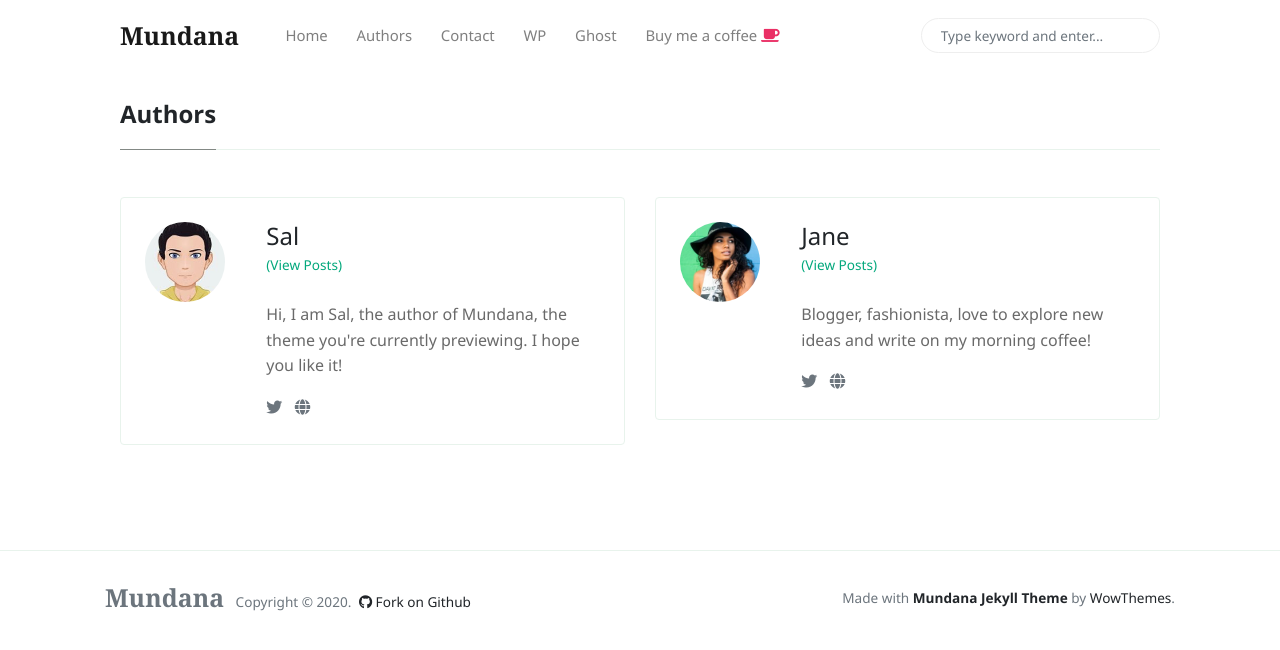
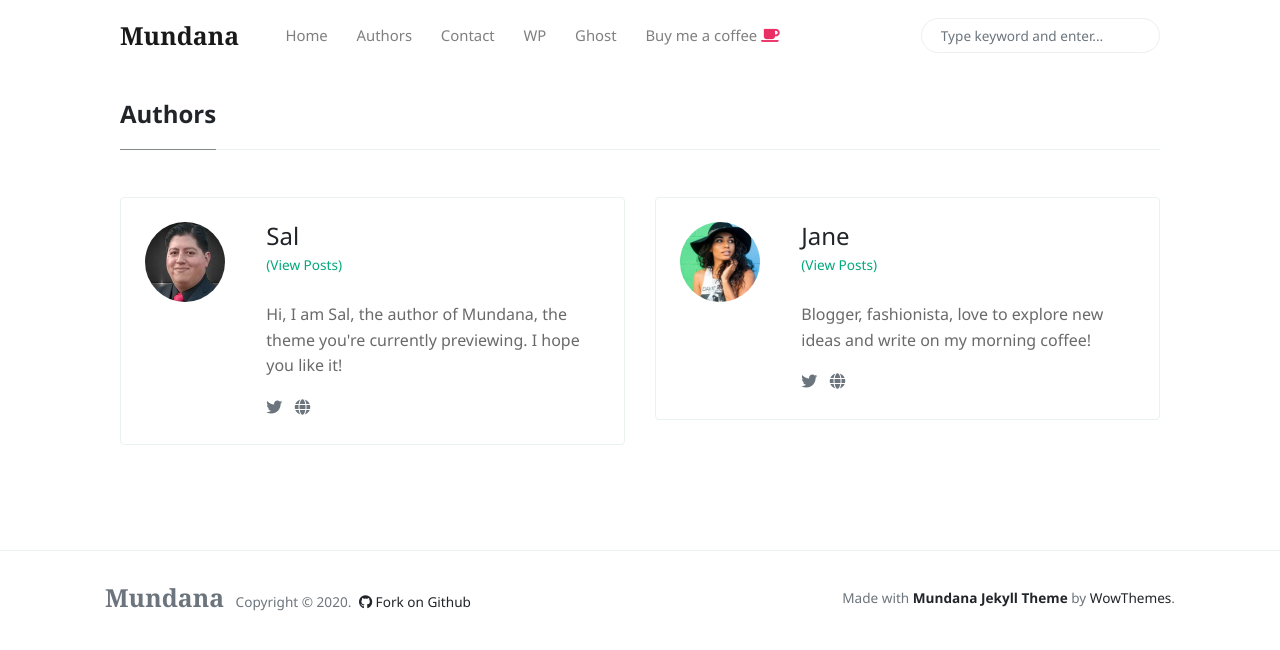
Before and after one commit to BryanOroxon/BryanOroxon.github.io, a Jekyll site: the page built from _pages/authors-list.html, in a window 1280 px wide. Shown: the top 650 px of the page. Built offline with Jekyll 4.4.1, drawn with Linux system fonts in a browser that asks for light colours; nearby versions of some CDN libraries.

Commit message:
Blog de Bryan Oroxon Part2

```diff
--- a/_config.yml
+++ b/_config.yml
@@ -22,7 +22,7 @@ authors:
     sal:
       name:           Sal
       site:           https://www.wowthemes.net
-      avatar:         /assets/images/avatar1.jpg
+      avatar:         /assets/images/img_bryan.jpg
       bio:            "Hi, I am Sal, the author of Mundana, the theme you're currently previewing. I hope you like it!"
       email:          wowthemesnet@gmail.com
       twitter:        https://twitter.com/wowthemesnet
@@ -44,7 +44,7 @@ defaults:
     values:
       layout: post
       author: sal
-      avatar: /assets/images/avatar1.jpg
+      avatar: /assets/images/img_bryan.jpg
 
   # all pages
   - scope:
```
Also changed, not shown: assets/images/img_bryan.jpg (added).
